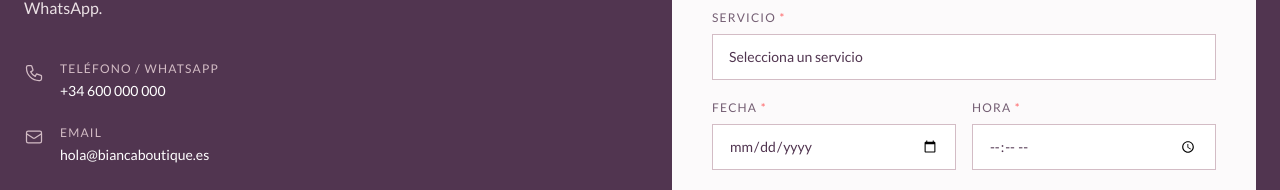
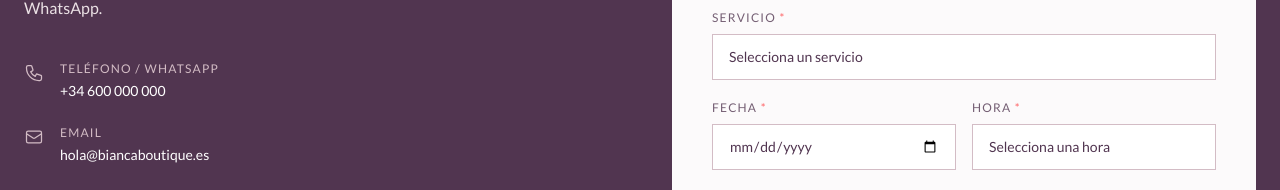
Before and after one commit to bbboutique5000-dotcom/bianca-boutique, a Next.js app: page / in a window 1280 px wide. Shown: the part 6338-6528 px from the top of the page. Built offline with nearby package versions, Linux system fonts and the light colour scheme.

Commit message:
Time slot dropdown based on business hours, 30min intervals

```diff
--- a/components/Booking.tsx
+++ b/components/Booking.tsx
@@ -1,6 +1,26 @@
 'use client';
 
 import { useState } from 'react';
+
+const generarHoras = (desde: number, hasta: number) => {
+  const slots: string[] = [];
+  for (let h = desde; h < hasta; h++) {
+    slots.push(`${String(h).padStart(2, '0')}:00`);
+    slots.push(`${String(h).padStart(2, '0')}:30`);
+  }
+  return slots;
+};
+
+const horasLaborables = generarHoras(10, 20); // Lun–Vie: 10:00–19:30
+const horasSabado     = generarHoras(10, 18); // Sáb: 10:00–17:30
+
+const getHorasDisponibles = (fecha: string) => {
+  if (!fecha) return horasLaborables;
+  const dia = new Date(fecha).getUTCDay(); // 0=Dom, 6=Sáb
+  if (dia === 0) return [];       // Domingo cerrado
+  if (dia === 6) return horasSabado;
+  return horasLaborables;
+};
 
 const servicios = [
   'Extensiones de Pestañas',
@@ -230,10 +250,28 @@ export default function Booking() {
                     <label className="block text-[#745E73] text-xs tracking-widest uppercase mb-2" style={{ fontFamily: "'Lato', sans-serif" }}>
                       Hora <span className="text-red-400">*</span>
                     </label>
-                    <input
-                      type="time" name="hora" value={form.hora} onChange={handle}
-                      className={inputClass('hora')} style={{ fontFamily: "'Lato', sans-serif" }}
-                    />
+                    {(() => {
+                      const horas = getHorasDisponibles(form.fecha);
+                      if (form.fecha && horas.length === 0) {
+                        return (
+                          <p className="text-[#745E73] text-xs py-3 px-4 border border-[#D3BCC5] bg-[#F5EFF1]" style={{ fontFamily: "'Lato', sans-serif" }}>
+                            Domingos cerrado. Elige otra fecha.
+                          </p>
+                        );
+                      }
+                      return (
+                        <select
+                          name="hora" value={form.hora} onChange={handle}
+                          className={`${inputClass('hora')} appearance-none`}
+                          style={{ fontFamily: "'Lato', sans-serif" }}
+                        >
+                          <option value="">Selecciona una hora</option>
+                          {horas.map((h) => (
+                            <option key={h} value={h}>{h}</option>
+                          ))}
+                        </select>
+                      );
+                    })()}
                     {errors.hora && <p className="text-red-400 text-xs mt-1" style={{ fontFamily: "'Lato', sans-serif" }}>{errors.hora}</p>}
                   </div>
                 </div>
```
